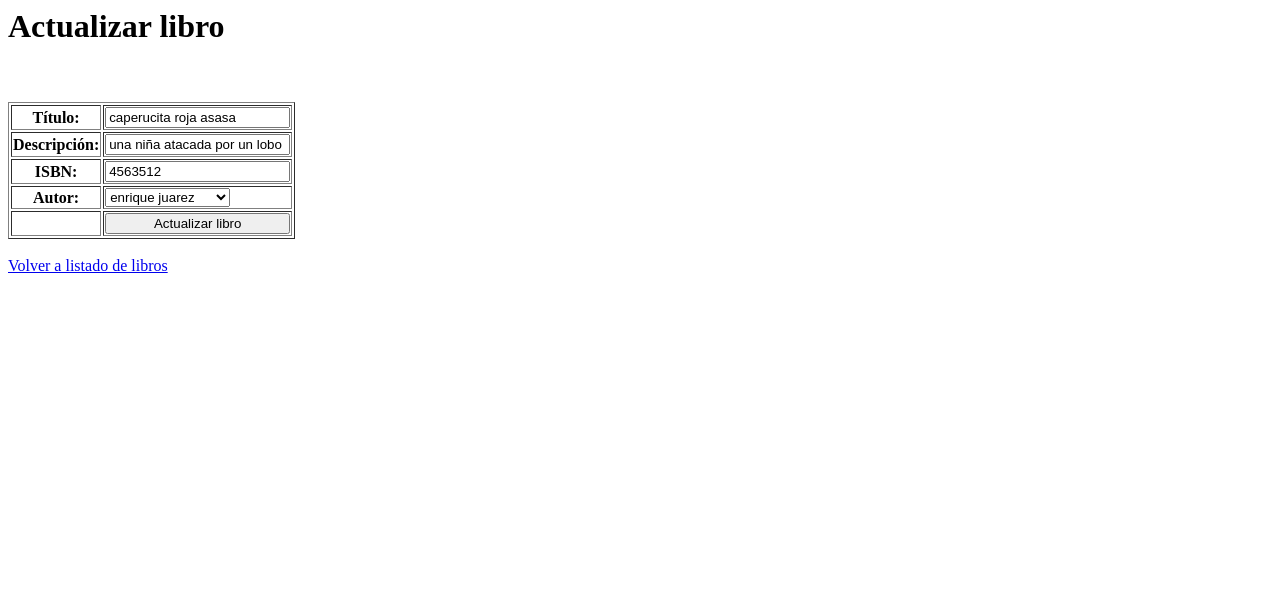
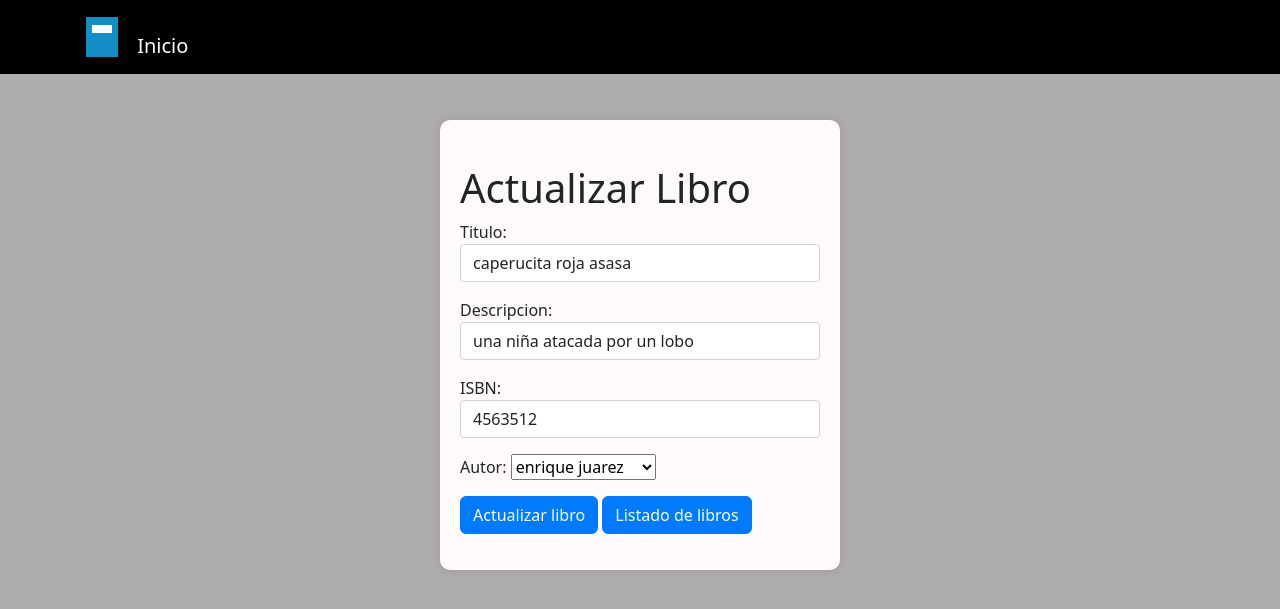
Before and after one commit to TinchoARS/BibliotecaWebApp, a Django app: page /biblioteca/libros/actualizar/1 in a window 1280 px wide. Shown: the top 609 px of the page. Run offline with Django 4.2, Linux system fonts and the light colour scheme; data comes from the database, SQL or seed files in the repository; both versions use the stored data as it was after the commit; some libraries are stand-ins or nearby versions.

Commit message:
actualizar libro

```diff
--- a/biblioteca/templates/biblioteca/actualizar_libro.html
+++ b/biblioteca/templates/biblioteca/actualizar_libro.html
@@ -1,29 +1,42 @@
+{% load static %}
 <html>
     <head>
-        <title>Actualizar libro</title>
+        <meta charset="UTF-8">
+        <meta http-equiv="X-UA-Compatible" content="IE=edge">
+        <meta name="viewport" content="width=device-width, initial-scale=1.0">
+        <title>Actualizar Libro</title>
+        <link rel="stylesheet" href="{% static 'css/bootstrap.min.css' %}">
+        <link rel="stylesheet" href="{% static 'css/propios.css' %}">
     </head>
     <body>
-        <h1>Actualizar libro</h1>
-        <br><br>
+        <nav class="navbar navbar-expand-lg navbar-dark bg-black fixed-top">
+            <div class="container">
+                <a class="navbar-brand" href="{% url 'pagina_principal' %}">
+                    <span class="logo-icon"></span>
+                    Inicio
+                </a>
+            </div>
+        </nav>
+        <div class="container-small mx-auto mt-4">
+            <div class="content-container">
+                <h1 class="mt-4">Actualizar Libro</h1>
                 <form method="post">
                 {% csrf_token %}
 
-            <table border="1">
-                <tr>
-                    <th>Título:</th>
-                    <td><input type="text" name="titulo" value="{{libro.titulo}}" required></td>
-                </tr>
-                <tr>
-                    <th>Descripción:</th>
-                    <td><input type="text" name="descripcion" value="{{libro.descripcion}}" required></td>
-                </tr>
-                <tr>
-                    <th>ISBN:</th>
-                    <td><input type="number" name="isbn" value="{{libro.isbn}}" required></td>
-                </tr>
-                <tr>
-                    <th>Autor:</th>
-                    <td>
+                <div class="form-group">
+                    <label for="titulo">Titulo:</label>
+                    <input type="text" id="titulo" name="titulo" value="{{ libro.titulo }}" class="form-control" required>
+                </div>
+                <div class="form-group">
+                    <label for="descripcion">Descripcion:</label>
+                    <input type="text" id="descripcion" name="descripcion" value="{{ libro.descripcion }}" class="form-control" required>
+                </div>
+                <div class="form-group">
+                    <label for="isbn">ISBN:</label>
+                    <input type="number" id="isbn" name="isbn" value="{{ libro.isbn }}" class="form-control" required>
+                </div>
+                <div class="form-group">
+                    <label for="autor">Autor:</label>
                     <select name="autor">
                         {% for autor in listado_autores %}
                             {% if autor.activo == True %}
@@ -40,17 +53,11 @@
 
                         {% endfor %}
                     </select>
-                    </td>
-                </tr>
-                <tr>
-                    <td></td>
-                    <td><input style=" width: 100%;" type="submit" value="Actualizar libro" ></td>
-                </tr>
-            </table>
-            <br>
-            <a href="{% url 'listado_libros' %}">
-                Volver a listado de libros
-            </a>
+                </div>
+                <button type="submit" value="actualizar_libro" class="btn btn-primary">Actualizar libro</button>
+                <a href="{% url 'listado_libros' %}" class="btn btn-primary">Listado de libros</a>
             </form>
+        </div>
+        </div>
     </body>
 </html>
```
Also changed, not shown: db.sqlite3. Lines whose indentation alone changed are shown as unchanged.
